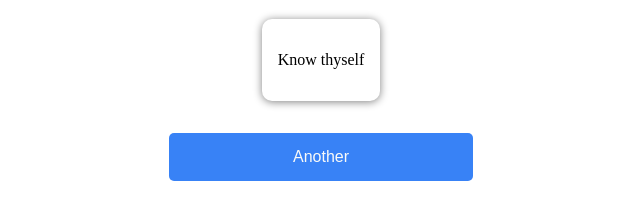
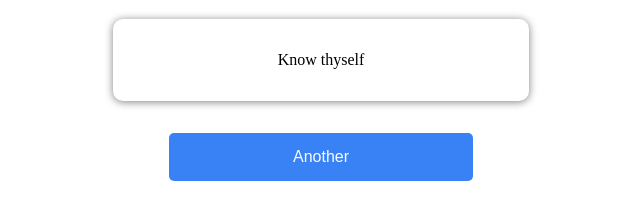
Before and after one commit to tsfoverlord/yoda-advices, a plain HTML site: page index.html in a window 1280 px wide. Shown: the part 93-312 px from the top of the page, without its empty margins (319-959 px from the left). Drawn offline with Linux system fonts and the light colour scheme.

Commit message:
Add cards min width

```diff
--- a/style.css
+++ b/style.css
@@ -26,6 +26,7 @@ h1 {
     padding: 1rem;
     box-shadow: grey 0px 1px 8px 0px;
     border-radius: 10px;
+    min-width: 24rem;
 }
 
 .card .advice {
```
